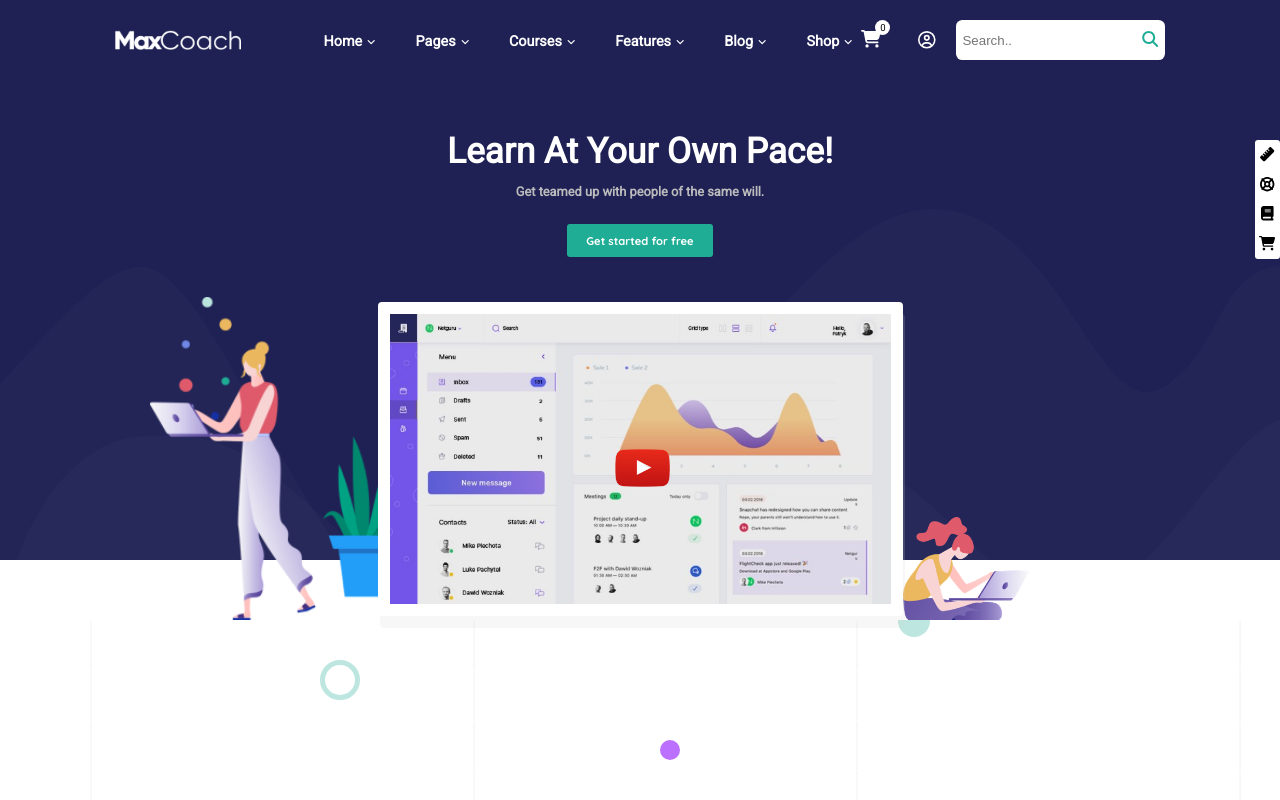
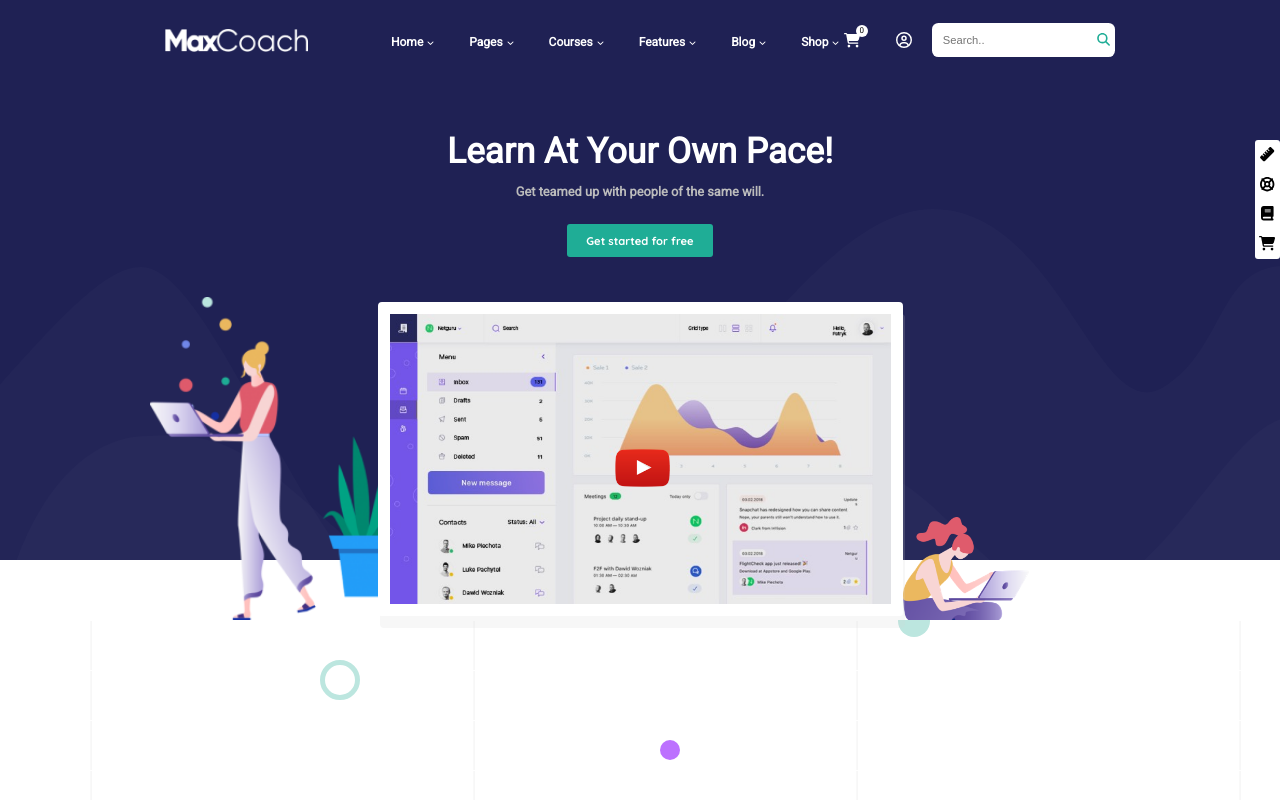
Before and after one commit to Pier5/proj-html-vuejs, a Vue app: page / in a window 1280 px wide. Shown: the top 800 px of the page. Built offline with nearby package versions, Linux system fonts and the light colour scheme; a web font is replaced by a local one.

Commit message:
-modificato header-

```diff
--- a/src/components/HeaderRt.vue
+++ b/src/components/HeaderRt.vue
@@ -1,6 +1,6 @@
 <template>
   <header id="head-page">
-    <div class="container">
+    <div class="head-container">
       <img class="head-logo" src="../assets/img/light-logo.png" alt="logo azienda MaxCoach">
       <nav class="nav-head">
         <ul>
@@ -71,20 +71,29 @@
   flex-wrap: wrap;
   position: fixed;
   z-index: 5;
+  .head-container {
+    width: 950px;
+    display: flex;
+    align-items: center;
+    margin: 0 auto;
+}
   .fa-cart-shopping,
   .fa-circle-user {
     color: $white-color;
     align-self: flex-end;
-    font-size: 1.1rem;
-    margin-left: 8px;
+    font-size: .9rem;
+    font-weight: bolder;
+    margin-left: 5px;
     cursor: pointer;
   }
   .fa-circle-user {
-    align-self: center
+    align-self: center;
+    font-size: 1rem;
   }
   .head-logo {
-    width: 12%;
+    width: 15%;
     margin-right: auto;
+    cursor: pointer;
   }
   .nav-head {
     display: flex;
@@ -92,26 +101,26 @@
     height: 100%;
     .list-item {
       display: inline-block;
-      margin-left: 40px;
+      margin-left: 35px;
       cursor: pointer;
      .link-item {
         color: $white-color;
         text-decoration: none;
-        font-size: .9rem;
+        font-size: .75rem;
         font-weight: bolder;
       }
       .fa-angle-down {
         color: $white-color;
-        font-size: .6rem;
-        margin-left: 5px;
+        font-size: .5rem;
+        margin-left: 4px;
       }
     }
     .cart {
       position: relative;
       margin-right: 30px;
       .cart-items {
-        width: 15px;
-        height: 15px;
+        width: 12px;
+        height: 12px;
         color: $white-color;
         background-color: $white-color;
         display: flex;
@@ -119,26 +128,43 @@
         align-items: center;
         color: black;
         border-radius: 50%;
-        font-size: .6rem;
+        font-size: .5rem;
         position: absolute;
-        top: -10px;
-        right: -10px;
+        top: -6px;
+        right: -7px;
       }
     }
     .input-search {
       background-color: white;
       margin-left: 20px;
       border-radius: .4rem;
-      padding: .4rem;
+      padding: .3rem;
       .search-bar {
+        font-size: .7rem;
         border: none;
-        padding: .4rem 0;
+        padding: .4rem;
       }
       .fa-magnifying-glass {
+        font-size: .8rem;
         color: $mountain-meadow;
         padding-left: .2rem;
       }
     }
   }
+  .list-item:hover .link-item {
+    color: $mountain-meadow;
+  }
+  .list-item:hover .fa-angle-down {
+    color: $mountain-meadow;
+  }
+  .cart:hover .cart-items {
+    background-color: gold;
+  }
+  .cart:hover .fa-cart-shopping {
+    color: $mountain-meadow;
+  }
+  .fa-circle-user:hover {
+    color: $mountain-meadow;
+  }
 }
 </style>
--- a/src/components/SectionOne.vue
+++ b/src/components/SectionOne.vue
@@ -79,14 +79,20 @@
       .main-btn {
         border: none;
         background-color: $mountain-meadow;
+        font-weight: bolder;
         color: $white-color;
-        font-weight: bolder;
         font-size: .7rem;
         padding: .6rem 1.2rem;
         border-radius: 3px;
         margin-bottom: 60px;
         font-family: 'Quicksand', sans-serif;
         cursor: pointer;
+        transition: .6s;
+      }
+      .main-btn:hover {
+        background-color: $white-color;
+        color: $mountain-meadow;
+        transition: .6s;
       }
     }
     .img-container {
--- a/src/components/SectionThree.vue
+++ b/src/components/SectionThree.vue
@@ -160,6 +160,11 @@
       margin-top: 15px;
       cursor: pointer;
       font-family: 'Quicksand', sans-serif;
+      transition: .6s;
+    }
+    .main-btn:hover {
+      background-color: #3f3a64;
+      transition: .6s;
     }
   }
 }
```
